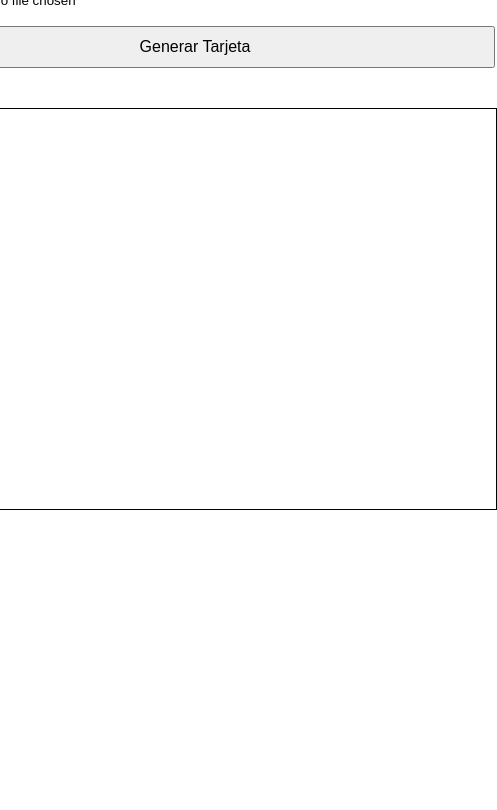
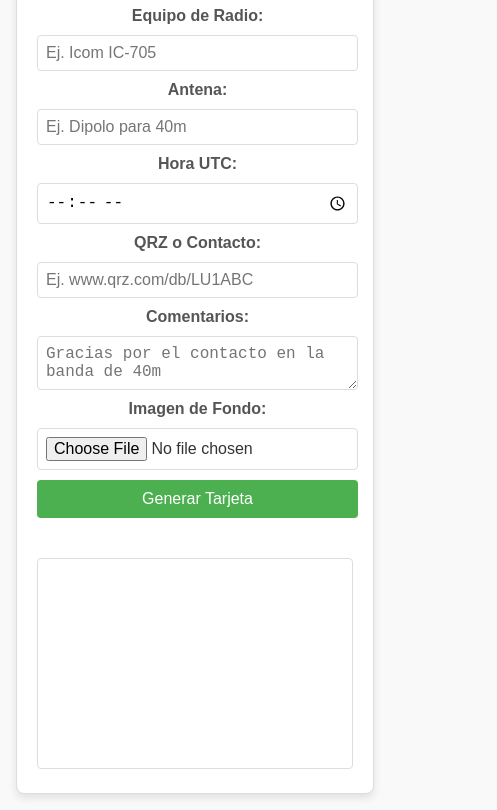
Before and after one commit to ltiisidii/QSL_Generator, a plain HTML site: page index.html in a window 390 px wide. Shown: the part 672-1482 px from the top of the page, 497 px wide, since content can reach past the window. Before the commit the page ends 1186 px from the top, so only its background shows below. Drawn offline with Linux system fonts and the light colour scheme.

Commit message:
responsive design

```diff
--- a/index.html
+++ b/index.html
@@ -5,6 +5,7 @@
     <meta name="viewport" content="width=device-width, initial-scale=1.0">
     <title>Generador de Tarjetas QSL</title>
     <link rel="stylesheet" href="style.css">
+    <meta name="description" content="Generador de tarjetas QSL para radioaficionados con opciones de personalización y descarga.">
 </head>
 <body>
     <div class="container">
--- a/style.css
+++ b/style.css
@@ -1,44 +1,98 @@
+/* Reset básico */
+*,
+*::before,
+*::after {
+    box-sizing: border-box;
+    margin: 0;
+    padding: 0;
+}
+
 body {
     font-family: Arial, sans-serif;
     display: flex;
     justify-content: center;
     align-items: center;
-    height: 100vh;
+    min-height: 100vh;
+    background-color: #f9f9f9;
+    color: #333;
     margin: 0;
+    padding: 1rem;
 }
 
 .container {
     text-align: center;
     max-width: 600px;
+    width: 100%;
+    padding: 20px;
+    border: 1px solid #ddd;
+    border-radius: 8px;
+    background-color: #ffffff;
+    box-shadow: 0 4px 8px rgba(0, 0, 0, 0.1);
+}
+
+h1 {
+    margin-bottom: 20px;
+    font-size: 1.5rem;
+    color: #555;
 }
 
 form {
     display: grid;
-    grid-template-columns: 1fr 1fr;
+    grid-template-columns: 1fr;
     gap: 10px;
     margin-bottom: 20px;
 }
 
 label {
-    grid-column: span 2;
     font-weight: bold;
+    color: #555;
 }
 
 input, textarea, button {
-    grid-column: span 2;
-    padding: 5px;
+    padding: 8px;
+    border: 1px solid #ddd;
+    border-radius: 4px;
+    font-size: 1rem;
 }
 
 canvas {
-    border: 1px solid black;
+    border: 1px solid #ddd;
     margin-top: 20px;
+    border-radius: 4px;
+    width: 100%; /* Canvas escala con el ancho de la pantalla */
+    height: auto;
 }
 
 button {
     padding: 10px;
-    font-size: 16px;
+    font-size: 1rem;
+    cursor: pointer;
+    background-color: #4CAF50;
+    color: #ffffff;
+    border: none;
+    border-radius: 4px;
+    transition: background-color 0.3s ease;
+}
+
+button:hover {
+    background-color: #45a049;
 }
 
 #downloadButton {
     margin-top: 10px;
 }
+
+/* Estilos Responsive */
+@media (min-width: 768px) {
+    .container {
+        max-width: 80%;
+    }
+
+    form {
+        grid-template-columns: 1fr 1fr;
+    }
+
+    label, input, textarea, button {
+        font-size: 1rem;
+    }
+}
```
